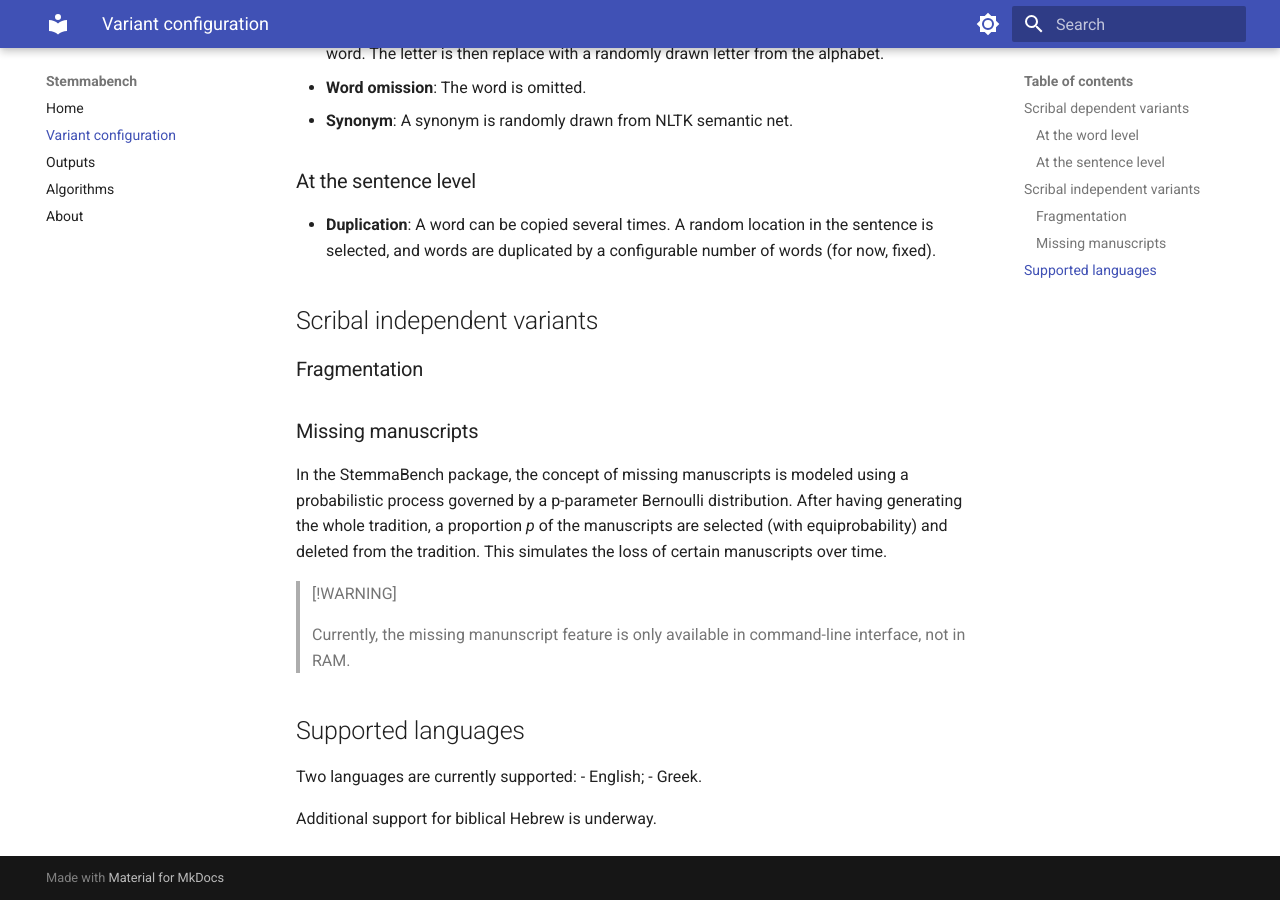
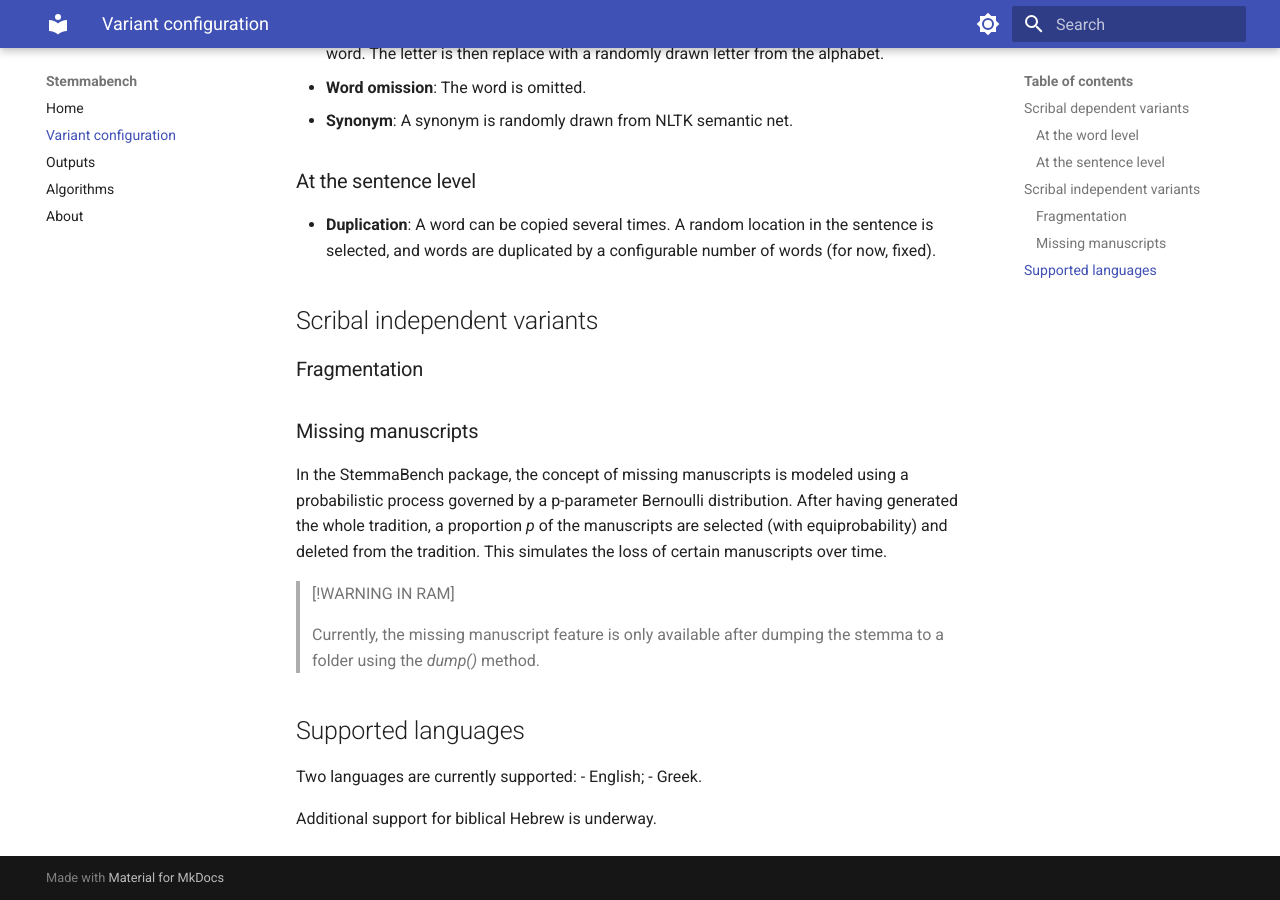
Before and after one commit to metz-theolab/stemmabench, an MkDocs documentation site: the page built from docs/variants.md, in a window 1280 px wide and 900 px high, scrolled down 1152 px. Built offline with MkDocs 1.6.1 and Material for MkDocs 9.7.7, drawn with Linux system fonts in a browser that asks for light colours.

Commit message:
fix: warning in variants.md

```diff
--- a/docs/variants.md
+++ b/docs/variants.md
@@ -59,11 +59,11 @@ Possible variants are:
 ### Fragmentation
 
 ### Missing manuscripts
-In the StemmaBench package, the concept of missing manuscripts is modeled using a probabilistic process governed by a p-parameter Bernoulli distribution. After having generating the whole tradition, a proportion *p* of the manuscripts are selected (with equiprobability) and deleted from the tradition. This simulates the loss of certain manuscripts over time.
+In the StemmaBench package, the concept of missing manuscripts is modeled using a probabilistic process governed by a p-parameter Bernoulli distribution. After having generated the whole tradition, a proportion *p* of the manuscripts are selected (with equiprobability) and deleted from the tradition. This simulates the loss of certain manuscripts over time.
 
-> [!WARNING]
+> [!WARNING IN RAM]
 >
-> Currently, the missing manunscript feature is only available in command-line interface, not in RAM.
+> Currently, the missing manuscript feature is only available after dumping the stemma to a folder using the *dump()* method.
 
 ## Supported languages
 Two languages are currently supported:
```
